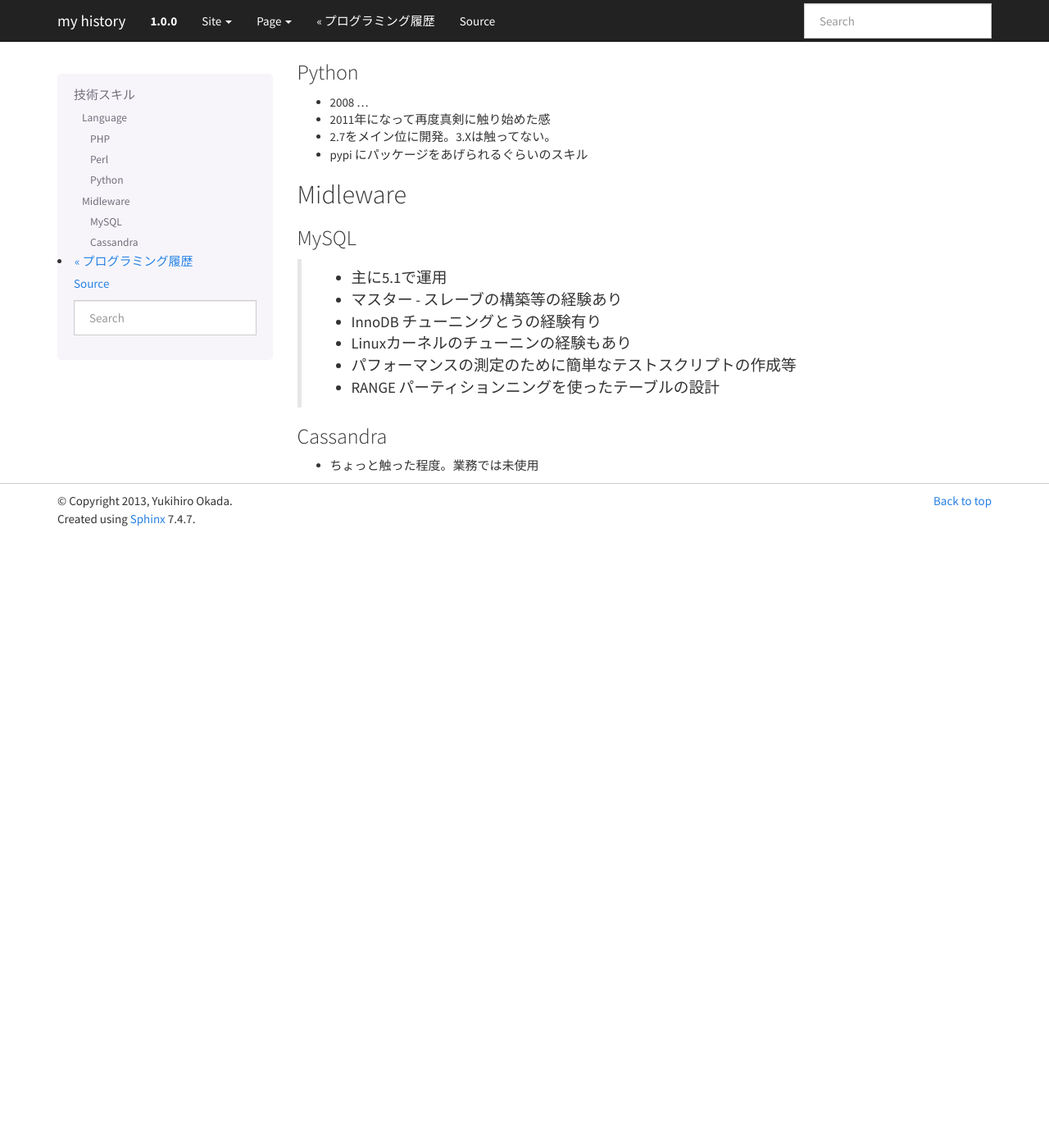
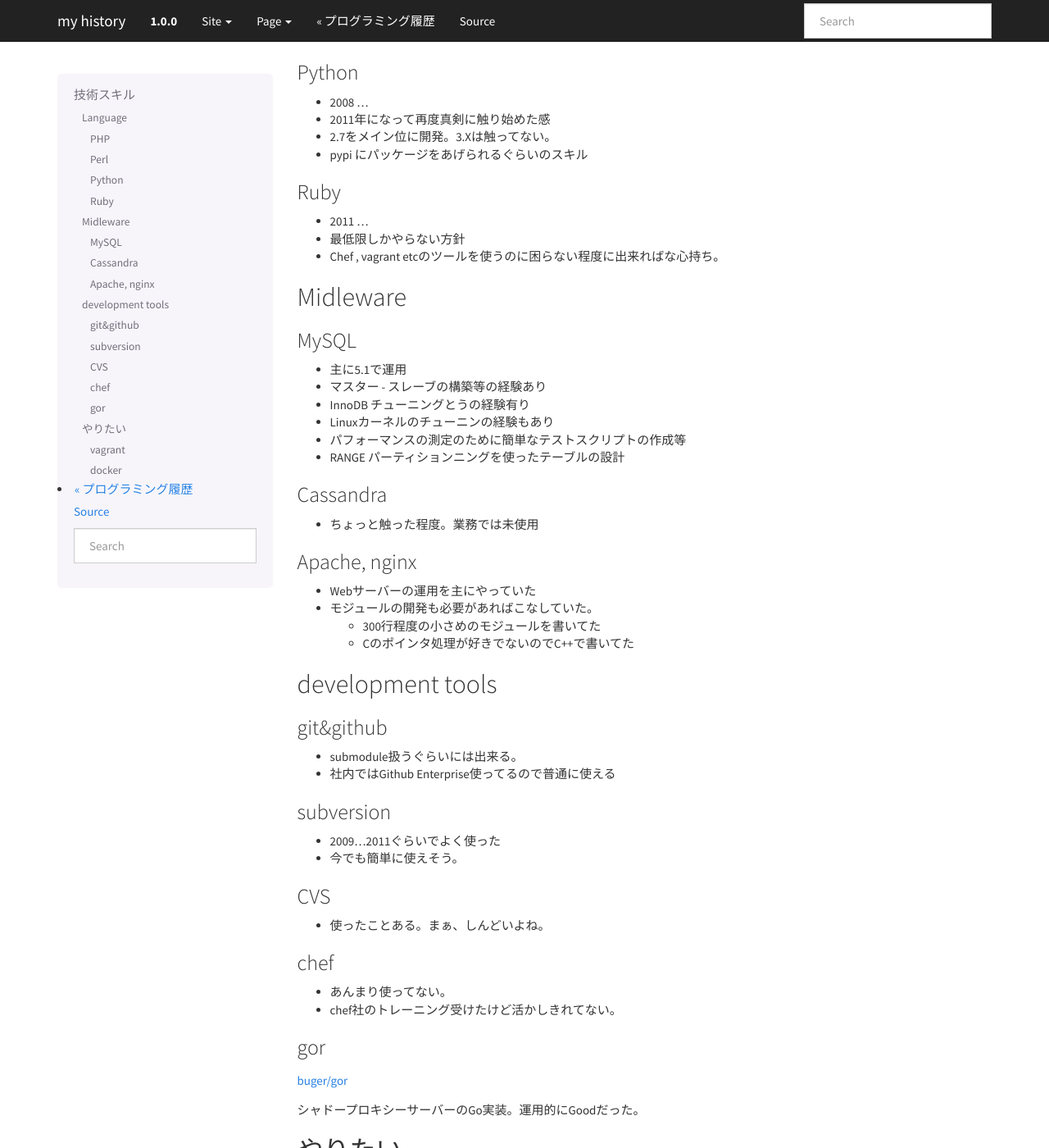
Before and after one commit to yuokada/yuokada.github.com, a Sphinx documentation site: the page built from source/skill.rst, in a window 1280 px wide and 1400 px high, scrolled down 461 px. Shown: the whole window at 82% size. Built offline with Sphinx 7.4.7, drawn with Linux system fonts in a browser that asks for light colours; before the commit the page ends 1115 px from its top, so only the background shows below that; some of the changed text lies outside the part shown.

Commit message:
Update objects

```diff
--- a/source/pg_history.rst
+++ b/source/pg_history.rst
@@ -97,14 +97,16 @@
 - 1人プロジェクトでFlask使ってWebAPI作ったり、そのドキュメントをSphinxで書いていたのが2013年の10月-2013年3月ぐらい。
 - 社内のPython利用者支援(数が少ないので二、三人で支援できてたｗ)とかそんな状態。
 
-Javascript
-==========
+Javascript&jQuery
+=================
 
 - grease monkeyの拡張書いたりしたときにちょっとだけ。
 - 最近は Coffee Scriptに興味がある。
 - キレイなJS書くのは結構な手間なのでCoffee ScriptでJS書けるならなるべくそっちがいいなと。
   githubも新しいJSはCoffee Scriptで書くといってるしベストプラクティスではないかもしれないけど
   ベタープラクティスだと考えている。
+- Firebug使ってブラウザからデータ抜くような使い方がほとんど。
+
 
 Go
 ==
--- a/source/skill.rst
+++ b/source/skill.rst
@@ -27,18 +27,79 @@
 -  2.7をメイン位に開発。3.Xは触ってない。
 - pypi にパッケージをあげられるぐらいのスキル
 
+Ruby
+----
+- 2011 ...
+- 最低限しかやらない方針
+- Chef , vagrant etcのツールを使うのに困らない程度に出来ればな心持ち。
+
 Midleware
 =========
 
 MySQL
 -----
-    - 主に5.1で運用
-    - マスター - スレーブの構築等の経験あり
-    - InnoDB チューニングとうの経験有り
-    - Linuxカーネルのチューニンの経験もあり
-    - パフォーマンスの測定のために簡単なテストスクリプトの作成等
-    - RANGE パーティションニングを使ったテーブルの設計
+- 主に5.1で運用
+- マスター - スレーブの構築等の経験あり
+- InnoDB チューニングとうの経験有り
+- Linuxカーネルのチューニンの経験もあり
+- パフォーマンスの測定のために簡単なテストスクリプトの作成等
+- RANGE パーティションニングを使ったテーブルの設計
 
 Cassandra
 ---------
 - ちょっと触った程度。業務では未使用
+
+
+Apache, nginx
+-------------
+
+- Webサーバーの運用を主にやっていた
+- モジュールの開発も必要があればこなしていた。
+
+  - 300行程度の小さめのモジュールを書いてた
+  - Cのポインタ処理が好きでないのでC++で書いてた
+
+
+development tools
+=================
+git&github
+----------
+- submodule扱うぐらいには出来る。
+- 社内ではGithub Enterprise使ってるので普通に使える
+
+subversion
+----------
+
+- 2009...2011ぐらいでよく使った
+- 今でも簡単に使えそう。
+
+
+CVS
+---
+- 使ったことある。まぁ、しんどいよね。
+
+chef
+----
+- あんまり使ってない。
+- chef社のトレーニング受けたけど活かしきれてない。
+
+gor
+---
+| `buger/gor <https://github.com/buger/gor>`_
+シャドープロキシーサーバーのGo実装。運用的にGoodだった。
+
+
+
+
+やりたい
+=======
+そろそろ触りたいツール
+
+
+vagrant
+-------
+TODO
+
+docker
+------
+TODO
```
Also changed, not shown: source/history.rst (+10 -5 lines), 10 other files.
